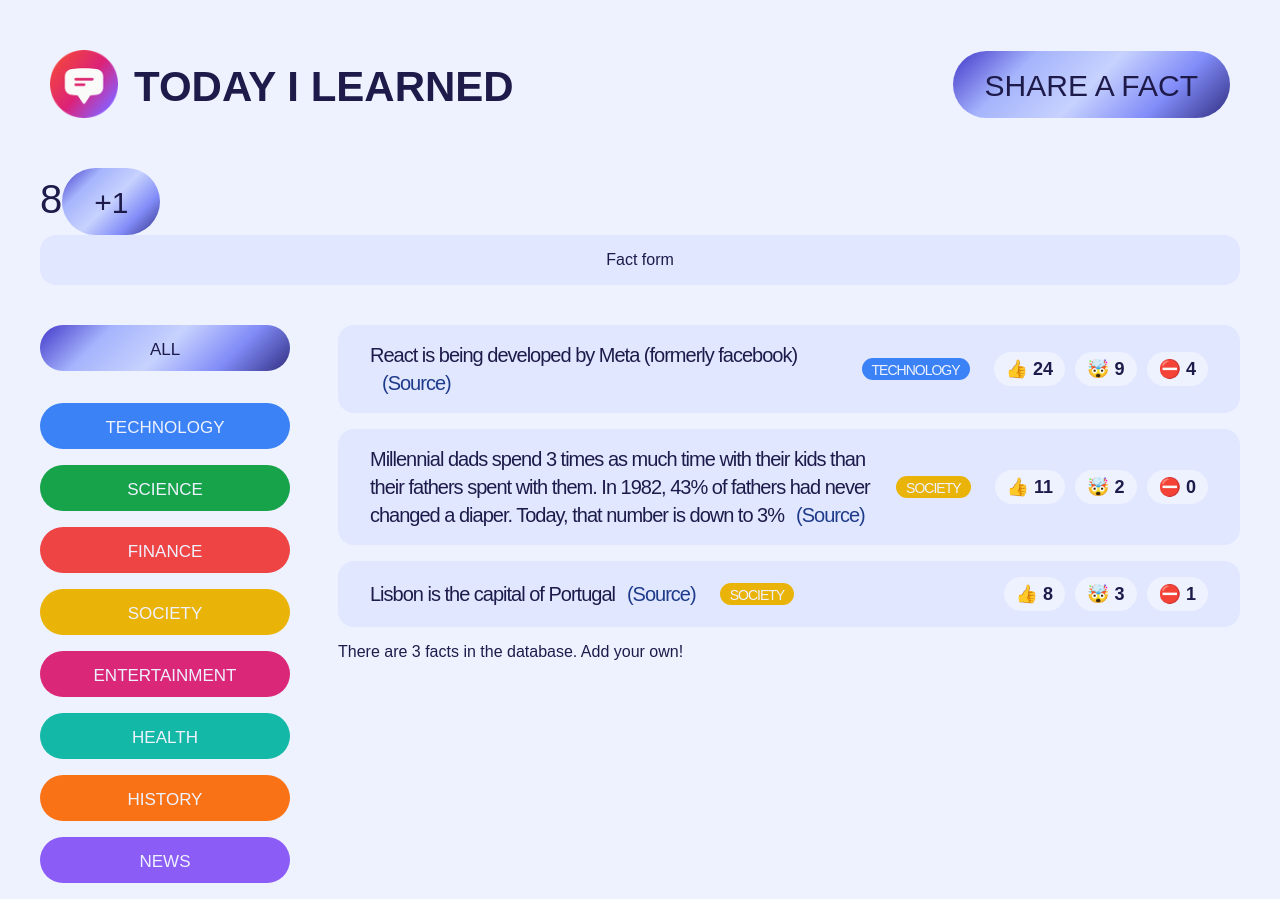
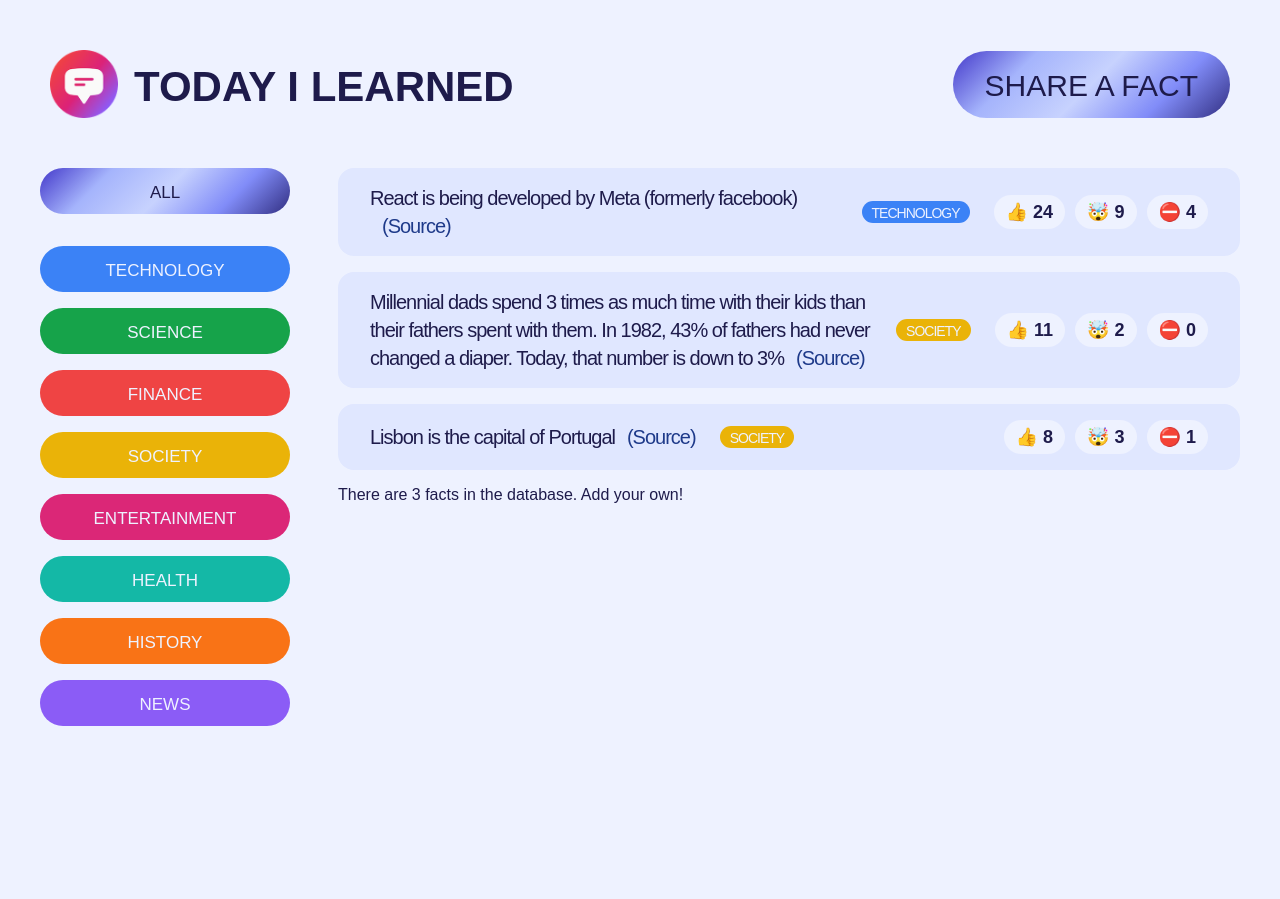
Before and after one commit to xyzdelete/TodayILearnedWebDevelopmentProject, a React (Create React App) app: page / in a window 1280 px wide. After the commit the page ends 800 px from the top, so only its background shows below. Built offline with nearby package versions, Linux system fonts and the light colour scheme; a web font is replaced by a local one.

Commit message:
Displaying and Hiding the Form the React Way

```diff
--- a/src/App.js
+++ b/src/App.js
@@ -50,6 +50,9 @@ function Counter() {
 }
 
 function App() {
+    // 1. Define state variable
+    const [showForm, setShowForm] = useState(false);
+
     const appTitle = "Today I Learned";
 
     return (
@@ -64,12 +67,15 @@ function App() {
                     <h1>{appTitle}</h1>
                 </div>
 
-                <button className="btn btn-large btn-open">Share a fact</button>
+                <button
+                    className="btn btn-large btn-open"
+                    // 3. Update state variable
+                    onClick={() => setShowForm((show) => !show)}>
+                    Share a fact
+                </button>
             </header>
-
-            <Counter />
-
-            <NewFactForm />
+            {/* 2. Use state variable */}
+            {showForm ? <NewFactForm /> : undefined}
 
             <main className="main">
                 <CategoryFilter />
```
